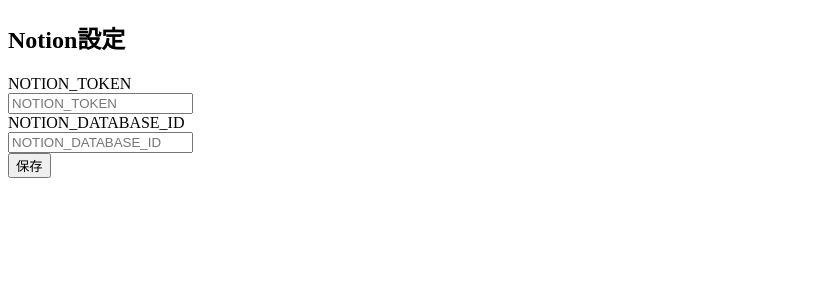
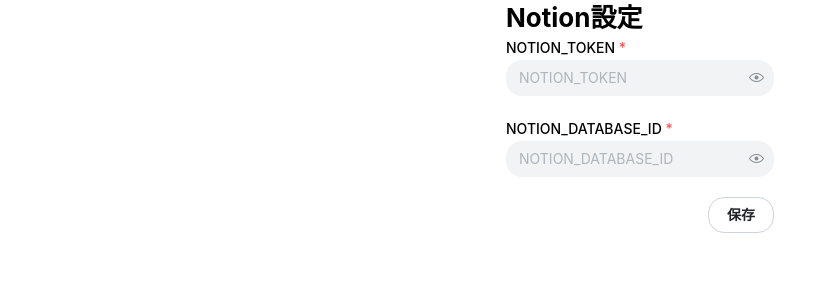
Before and after one commit to nachi739/errorda2_chrome_extensions, a React (Vite) app: page / in a window 1280 px wide. Shown: the top 300 px of the page, without its empty margins (0-829 px from the left). Built offline with nearby package versions, Linux system fonts and the light colour scheme.

Commit message:
[update]レイアウトの修正・resetボタンの実装
・各画面のレイアウトを修正
・再度NotionKey情報を入力するためにボタンの追記

```diff
--- a/src/App.tsx
+++ b/src/App.tsx
@@ -2,12 +2,14 @@
 import { createPost, updatePost } from "./notionClient";
 import {
   Container,
-  TextInput,
+  PasswordInput,
   Button,
   Title,
   LoadingOverlay,
   Textarea,
-  Center,
+  Space,
+  Flex,
+  Text,
 } from "@mantine/core";
 
 const App: React.FC = () => {
@@ -90,67 +92,104 @@
 
   if (step === "setup") {
     return (
-      <Container style={{ width: "250px" }}>
+      <Container style={{ width: "300px", height: "250px" }}>
         <Title order={2}>Notion設定</Title>
 
-        <TextInput
-          variant="filled"
+        <PasswordInput
+          variant={"filled"}
+          radius={"lg"}
           label="NOTION_TOKEN"
+          withAsterisk
           value={apiKey || ""}
           onChange={(e) => setApiKey(e.currentTarget.value)}
           placeholder="NOTION_TOKEN"
           mb={20}
         />
-        <TextInput
-          variant="filled"
+        <PasswordInput
+          variant={"filled"}
+          radius={"lg"}
           label="NOTION_DATABASE_ID"
+          withAsterisk
           value={databaseId || ""}
           onChange={(e) => setDatabaseId(e.currentTarget.value)}
           placeholder="NOTION_DATABASE_ID"
           mb={20}
         />
-        <Center>
-          <Button onClick={handleSaveConfig}>保存</Button>
-        </Center>
+        <Flex justify={"flex-end"} align={"center"} direction={"row"}>
+          <Button variant={"default"} radius={"lg"} onClick={handleSaveConfig}>
+            保存
+          </Button>
+        </Flex>
       </Container>
     );
   }
 
   if (step === "search") {
     return (
-      <Container style={{ width: "250px" }}>
+      <Container style={{ width: "300px", height: "250px" }}>
+        <Flex
+          gap={"xl"}
+          justify={"flex-start"}
+          align={"center"}
+          direction={"row"}
+        >
           <Title order={2}>Error検索</Title>
-        <Button onClick={handleResetKeys}>Key-reset</Button>
-
+          <Button
+            color={"red.6"}
+            variant={"subtle"}
+            size={"sm"}
+            onClick={handleResetKeys}
+          >
+            Key-reset
+          </Button>
+        </Flex>
+        <Space h="lg" />
         <Textarea
+          variant={"filled"}
+          size={"xl"}
+          radius={"md"}
           value={inputText}
           onChange={(e) => setInputText(e.currentTarget.value)}
           placeholder="検索キーワードを入力"
           disabled={isLoading || notionUrl !== null}
           mt="lg"
         />
+        <Space h="xl" />
         {!notionUrl && (
+          <Flex justify={"flex-end"}>
             <Button
+              radius={"lg"}
               onClick={handleSearch}
-            disabled={isLoading || notionUrl !== null}
-            className="button"
+              disabled={notionUrl !== null}
+              loading={isLoading}
+              loaderProps={{ type: "dots" }}
             >
-            {isLoading ? "検索中..." : "検索"}
+              検索
             </Button>
+          </Flex>
         )}
-        <LoadingOverlay visible={isLoading} />
       </Container>
     );
   }
 
   if (step === "resolve") {
     return (
-      <Container style={{ width: "250px" }}>
+      <Container style={{ width: "300px", height: "250px" }}>
+        <Space h="sm" />
         <Title order={2}>Error 検索中</Title>
+        <Space h="sm" />
+        <Text>・発生したErrorMessageの詳細</Text>
+        <Text>・Error発生時の具体的な操作や状況</Text>
+        <Text>・Errorの原因と考えられる要因</Text>
+        <Text>・Errorの解決策・実施手順</Text>
+        <Text>・参考にした資料やリンク情報</Text>
+        <Space h="sm" />
         {notionUrl && (
-          <Button onClick={handleResolve} className="button">
+          <Flex justify={"flex-end"}>
+            <Button color="red.7" radius={"lg"} onClick={handleResolve}>
               解決
             </Button>
+          </Flex>
         )}
       </Container>
     );
--- a/src/main.tsx
+++ b/src/main.tsx
@@ -2,6 +2,7 @@
 import { createRoot } from "react-dom/client";
 import { MantineProvider } from "@mantine/core";
 import App from "./App.tsx";
+import "@mantine/core/styles.css";
 
 createRoot(document.getElementById("root") as HTMLElement).render(
   <React.StrictMode>
```
Lines whose indentation alone changed are shown as unchanged.
